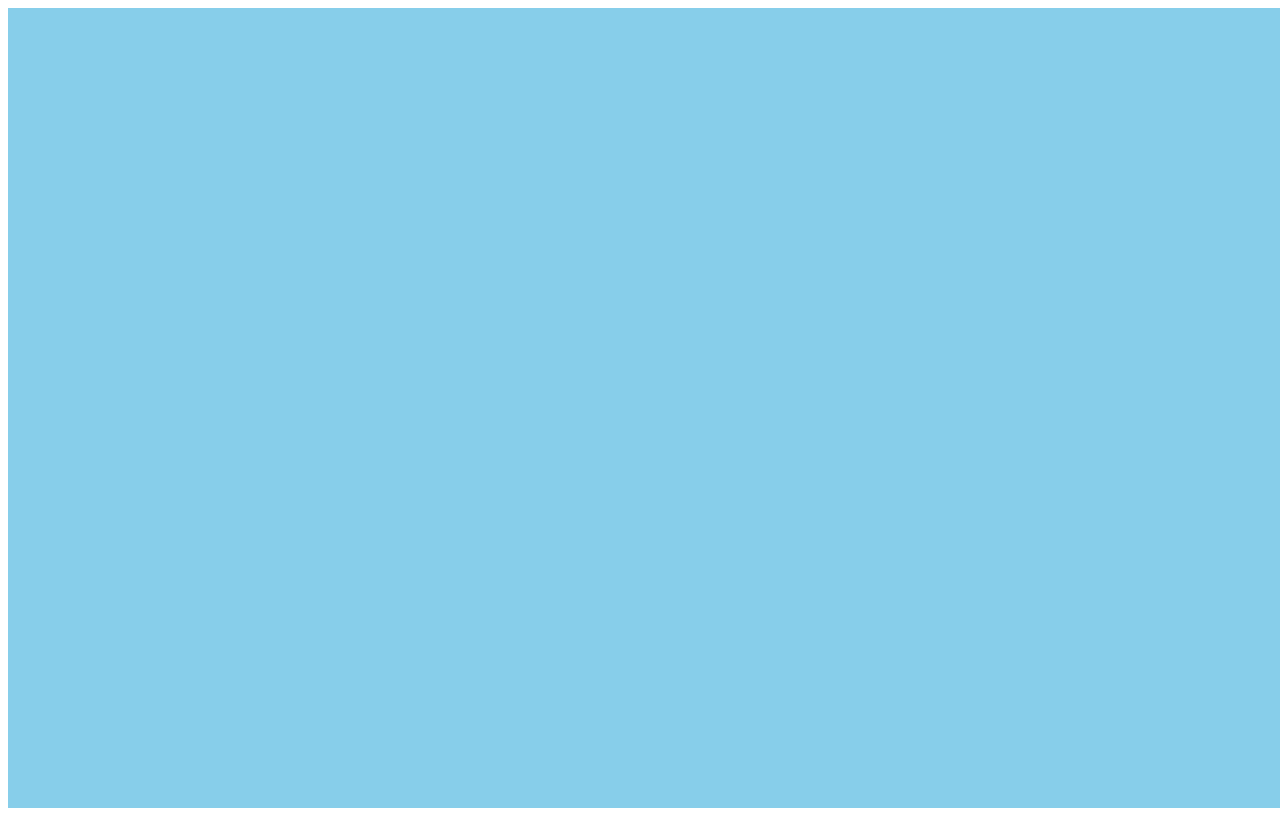
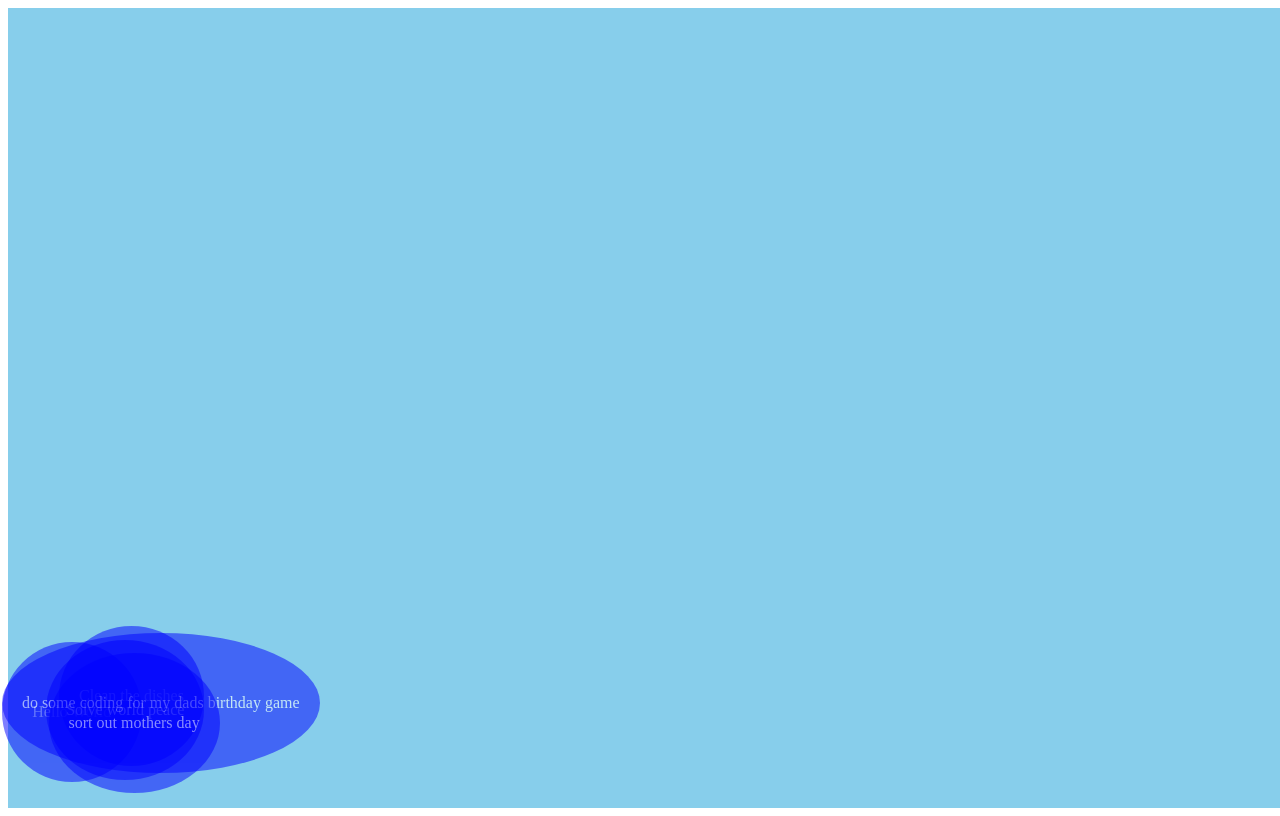
Before and after one commit to runticle/floating-thoughts, a Next.js app: page / in a window 1280 px wide. Built offline with nearby package versions, Linux system fonts and the light colour scheme.

Commit message:
simple bubble component floats around screen

```diff
--- a/src/components/Bubble/index.js
+++ b/src/components/Bubble/index.js
@@ -0,0 +1,46 @@
+import useWindowDimensions from "@/utils/useWindowDimensions";
+import { useCallback, useEffect, useState } from "react";
+
+export default function Bubble({ idea, onClickHandler }) {
+    const [position, newPosition] = useState({ left: 0, bottom: 0 })
+    const { height: windowHeight, width: windowWidth } = useWindowDimensions();
+
+    const { left, bottom } = position;
+
+    const handlePosition = useCallback(() => {
+        // simple function for now. Obviously rubbish and bubbles tend towards the center
+        const newLeft = 0 + getRandomNumberUpTo(windowWidth)
+        const newBottom = 0 + getRandomNumberUpTo(windowHeight)
+
+        newPosition({ left: newLeft, bottom: newBottom })
+    }, [windowHeight, windowWidth])
+
+    useEffect(() => {
+        setTimeout(handlePosition, 5000)
+    })
+
+
+    return (
+        <div className="bubble" style={{ ...defaultStyle, left: left + 'px', bottom: bottom + 'px' }}>
+            {idea}
+        </div>
+    )
+
+}
+
+const getRandomNumberUpTo = (n) => Math.floor(Math.random() * n)
+
+const defaultStyle = {
+    padding: '20px',
+    backgroundColor: 'blue',
+    opacity: 0.5,
+    position: 'absolute',
+    transition: 'linear 10s',
+    borderRadius: '50%',
+    color: 'white',
+    minHeight: '100px',
+    minWidth: '100px',
+    display: 'flex',
+    justifyContent: 'center',
+    alignItems: 'center',
+}
--- a/src/pages/index.js
+++ b/src/pages/index.js
@@ -1,5 +1,6 @@
 import Head from 'next/head'
 import styles from '@/styles/Home.module.css'
+import Bubble from '@/components/Bubble'
 
 export default function Home() {
   return (
@@ -11,7 +12,11 @@ export default function Home() {
         <link rel="icon" href="/favicon.ico" />
       </Head>
       <main className={styles.main}>
-
+        <Bubble idea={"Hello World"} />
+        <Bubble idea={"Clean the dishes"} />
+        <Bubble idea={"Solve world peace"} />
+        <Bubble idea={"do some coding for my dads birthday game"} />
+        <Bubble idea={"sort out mothers day"} />
       </main>
     </>
   )
```
